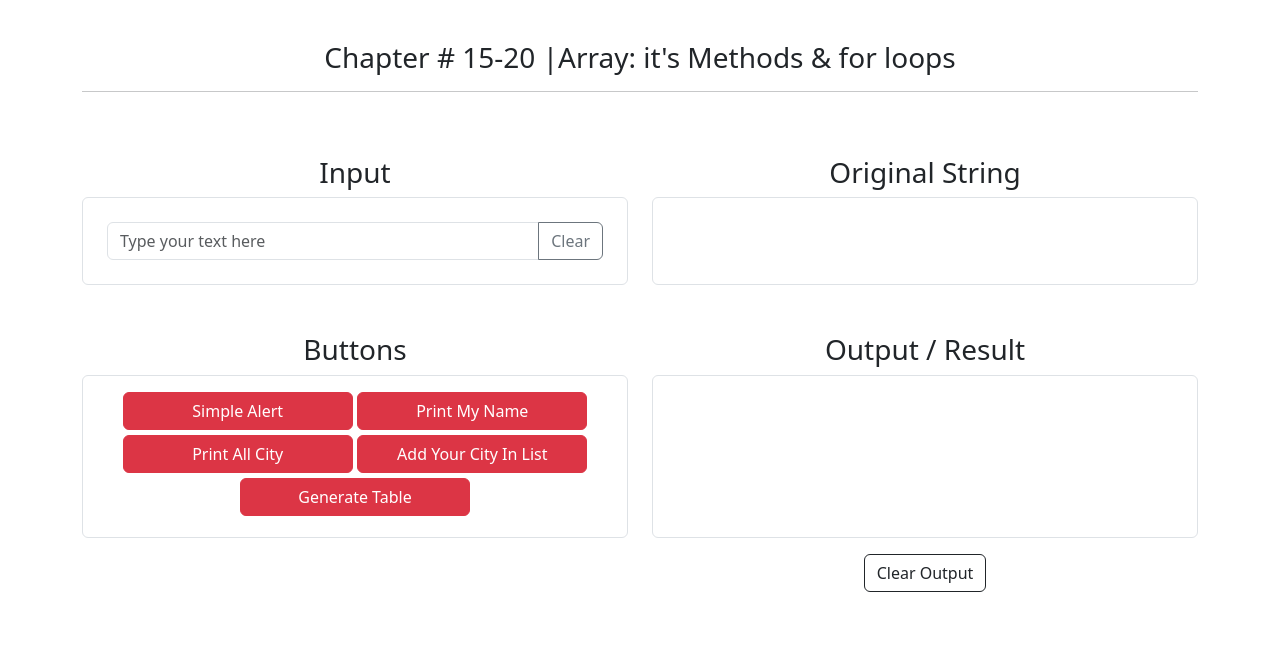
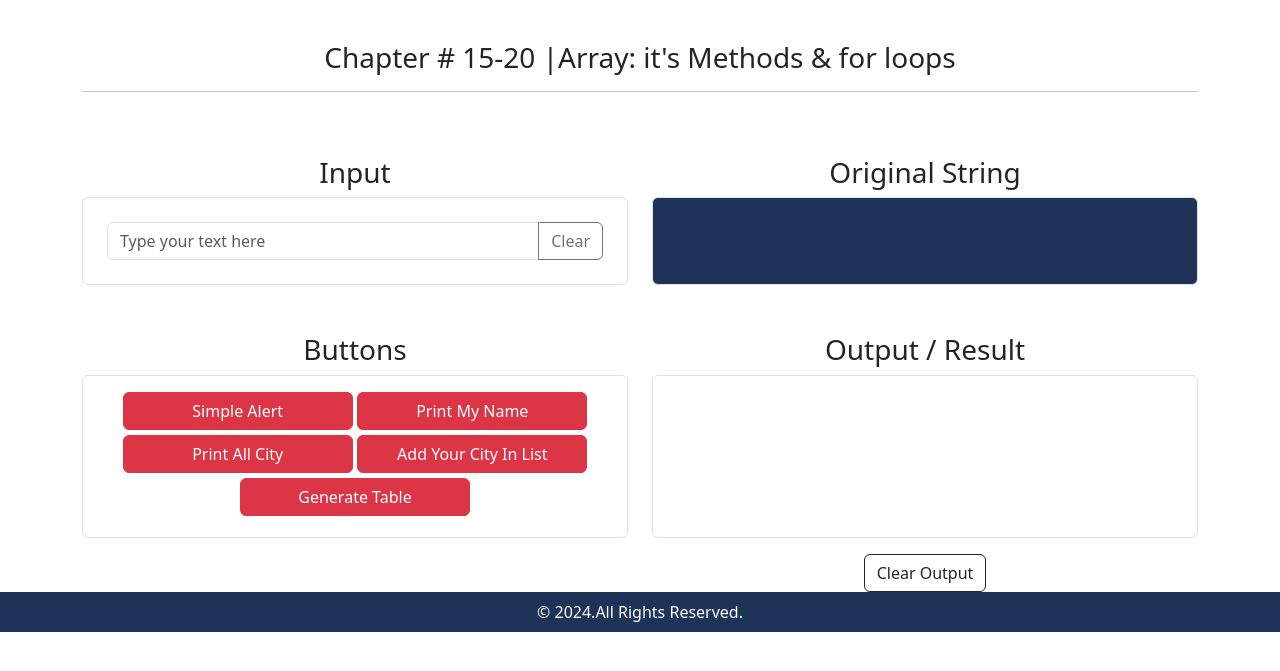
Before and after one commit to Haseeb93010/ES6-Assignment3, a plain HTML site: page index.html in a window 1280 px wide. Shown: the part 63-734 px from the top of the page. Drawn offline with nearby package versions, Linux system fonts and the light colour scheme.

Commit message:
change background color of footer in scss file

```diff
--- a/index.html
+++ b/index.html
@@ -97,6 +97,16 @@
                 </div>
             </div>
         </main>
+        <!-- footer section-------------------------------------------------------------------- -->
+        <footer class="mt-3 mt-sm-0">
+            <div class="container">
+                <div class="row">
+                    <div class="col">
+                        <p class="mb-0 text-white text-center py-2">&copy; 2024.All Rights Reserved.</p>
+                    </div>
+                </div>
+            </div>
+        </footer>
         <!-- Bootstrap js--------------------------------------------------------------------- -->
         <script src="https://cdn.jsdelivr.net/npm/bootstrap@5.3.3/dist/js/bootstrap.bundle.min.js"
             integrity="sha384-YvpcrYf0tY3lHB60NNkmXc5s9fDVZLESaAA55NDzOxhy9GkcIdslK1eN7N6jIeHz"
--- a/sass/style.scss
+++ b/sass/style.scss
@@ -2,6 +2,9 @@ $myColor:#1d3357;
 
 .navbar{
     background-color: $myColor !important;
+}
+#originalString{
+    background-color: $myColor;
 }
 .button{
     text-align: center;
@@ -10,3 +13,6 @@ $myColor:#1d3357;
     min-width: 45%;
     margin-bottom: 5px;
 }
+footer{
+    background-color: $myColor;
+}
```
Also changed, not shown: sass/style.css, 1 other file.
